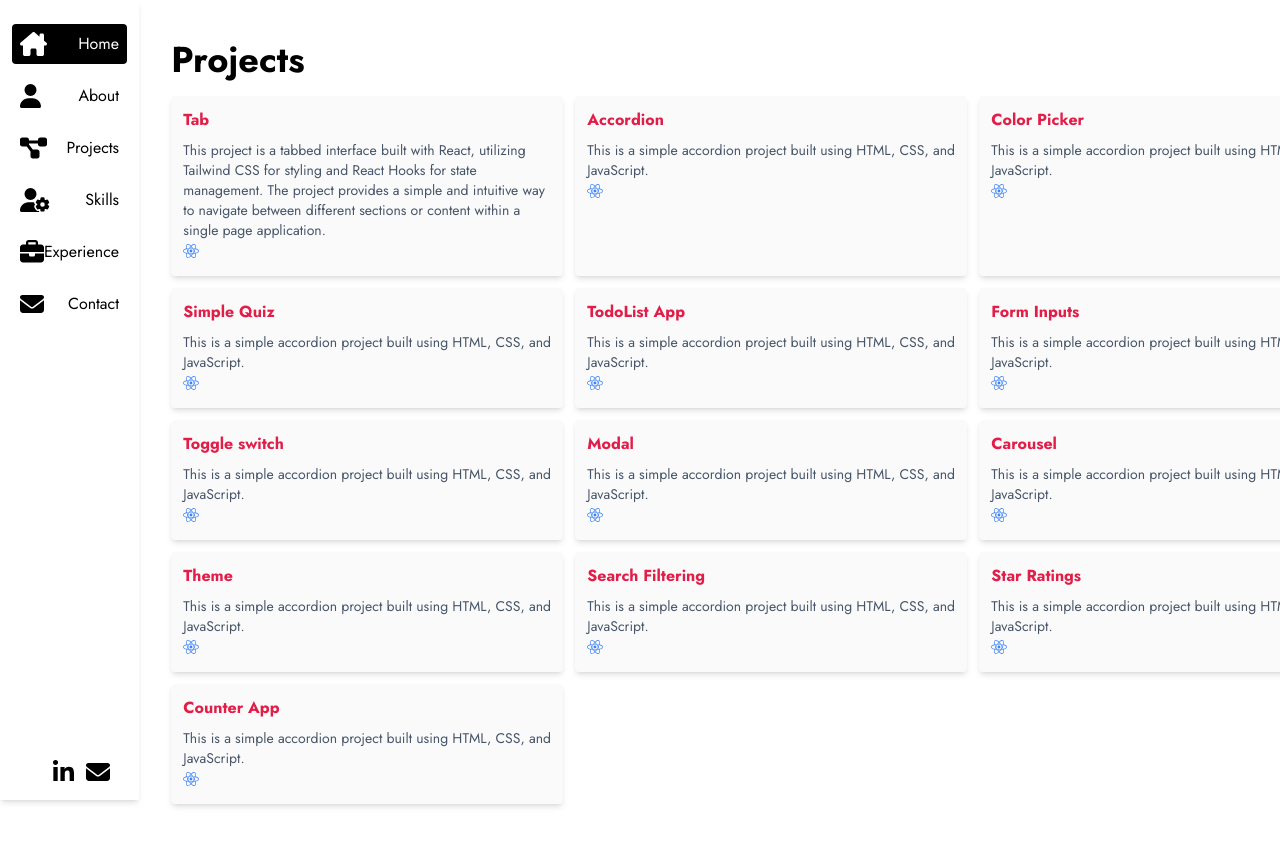
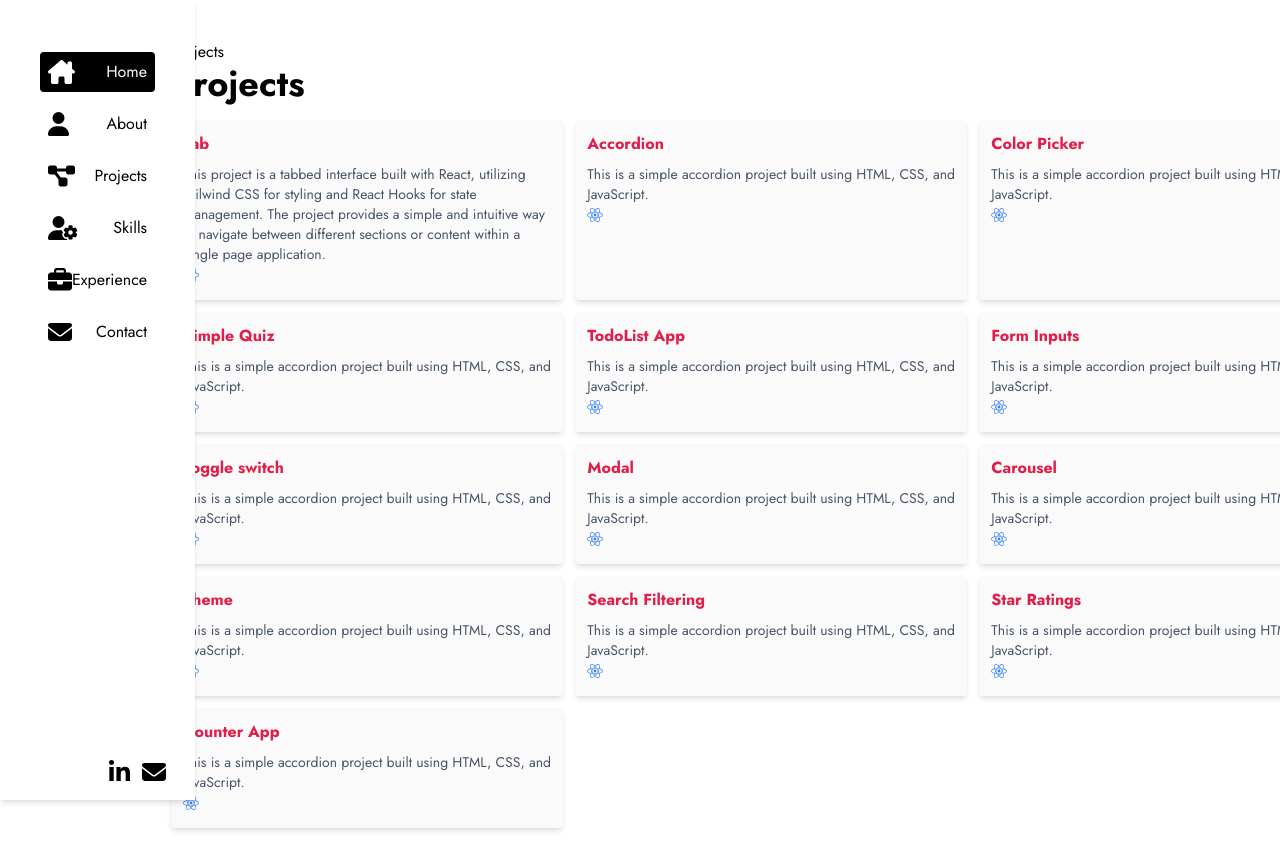
Before and after one commit to Mark-Alexis-Posadas/react-portfolio, a React (Vite) app: page /projects in a window 1280 px wide. Shown: the top 868 px of the page. Before the commit the page ends 844 px from the top, so only its background shows below. Built offline with nearby package versions, Linux system fonts and the light colour scheme.

Commit message:
added page title component

```diff
--- a/src/Layout.jsx
+++ b/src/Layout.jsx
@@ -43,6 +43,7 @@ const experienceTitle = headingText[3];
 const contactTitle = headingText[4];
 
 const Layout = () => {
+  //sidebar
   const [active, setActive] = useState(0);
 
   useEffect(() => {
--- /dev/null
+++ b/src/components/PageTitle.jsx
@@ -0,0 +1,3 @@
+export default function PageTitle({ pageTitle }) {
+  return <h1 className="font-bold text-4xl mb-4">{pageTitle}</h1>;
+}
--- a/src/components/Sidebar.jsx
+++ b/src/components/Sidebar.jsx
@@ -8,7 +8,7 @@ export default function Sidebar({
   handleSetActive,
 }) {
   return (
-    <aside className="2xl:w-[350px] md:w-auto fixed bg-white shadow-md h-full overflow-hidden left-0 top-0 bottom-0 md:p-3 p-10 hidden lg:block">
+    <aside className="2xl:w-[350px] md:w-auto fixed bg-white shadow-md h-full overflow-hidden left-0 top-0 bottom-0 md:p-3 lg:p-10 hidden lg:block">
       <ul>
         {sidebarData.map((data, index) => (
           <li key={data.id} onClick={() => handleSetActive(index)}>
--- a/src/pages/About/About.jsx
+++ b/src/pages/About/About.jsx
@@ -1,7 +1,9 @@
+import PageTitle from "../../components/PageTitle";
+
 export default function About({ aboutTitle }) {
   return (
     <section>
-      <h1 className="font-bold text-4xl">{aboutTitle}</h1>
+      <PageTitle pageTitle={aboutTitle} />
     </section>
   );
 }
--- a/src/pages/Contact/Contact.jsx
+++ b/src/pages/Contact/Contact.jsx
@@ -1,9 +1,10 @@
+import PageTitle from "../../components/PageTitle";
 import Wrapper from "../../components/Wrapper";
 export default function Contact({ contactTitle }) {
   return (
     <section>
       <Wrapper>
-        <h1 className="font-bold text-4xl mb-4">{contactTitle}</h1>
+        <PageTitle pageTitle={contactTitle} />
         <p className="mb-4 text-2xl text-slate-600">
           I'd love to hear from you! Whether you have a question, want to
           collaborate on a project, or just want to say hello, feel free to get
--- a/src/pages/Experience/Experience.jsx
+++ b/src/pages/Experience/Experience.jsx
@@ -1,7 +1,9 @@
+import PageTitle from "../../components/PageTitle";
+
 export default function Experience({ experienceTitle }) {
   return (
     <section>
-      <h1 className="font-bold text-4xl">{experienceTitle}</h1>
+      <PageTitle pageTitle={experienceTitle} />
     </section>
   );
 }
--- a/src/pages/Projects/Projects.jsx
+++ b/src/pages/Projects/Projects.jsx
@@ -1,11 +1,13 @@
 import Wrapper from "../../components/Wrapper";
 import Card from "../../components/Card";
+import PageTitle from "../../components/PageTitle";
 
 export default function Projects({ projectsData, projectsTitle }) {
   return (
     <section>
       <Wrapper>
-        <h1 className="font-bold text-4xl mb-4">{projectsTitle}</h1>
+        <h1>{projectsTitle}</h1>
+        <PageTitle pageTitle={projectsTitle} />
         <ul className="grid grid-cols-1 md:grid-cols-3  gap-3">
           {projectsData.map((data, index) => (
             <Card data={data} key={index} />
--- a/src/pages/Skills/Skills.jsx
+++ b/src/pages/Skills/Skills.jsx
@@ -1,7 +1,9 @@
+import PageTitle from "../../components/PageTitle";
+
 export default function Skills({ skillsTitle }) {
   return (
     <section>
-      <h1 className="font-bold text-4xl">{skillsTitle}</h1>
+      <PageTitle pageTitle={skillsTitle} />
     </section>
   );
 }
```
